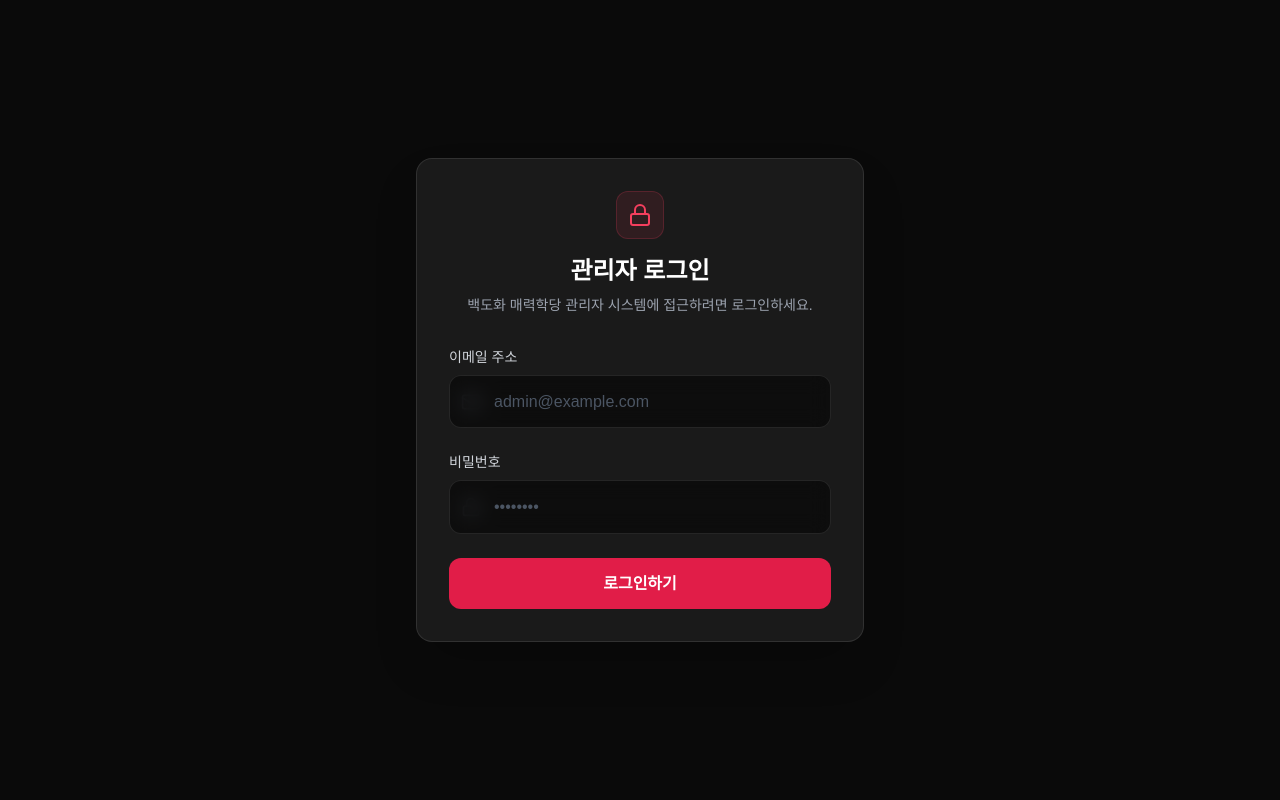
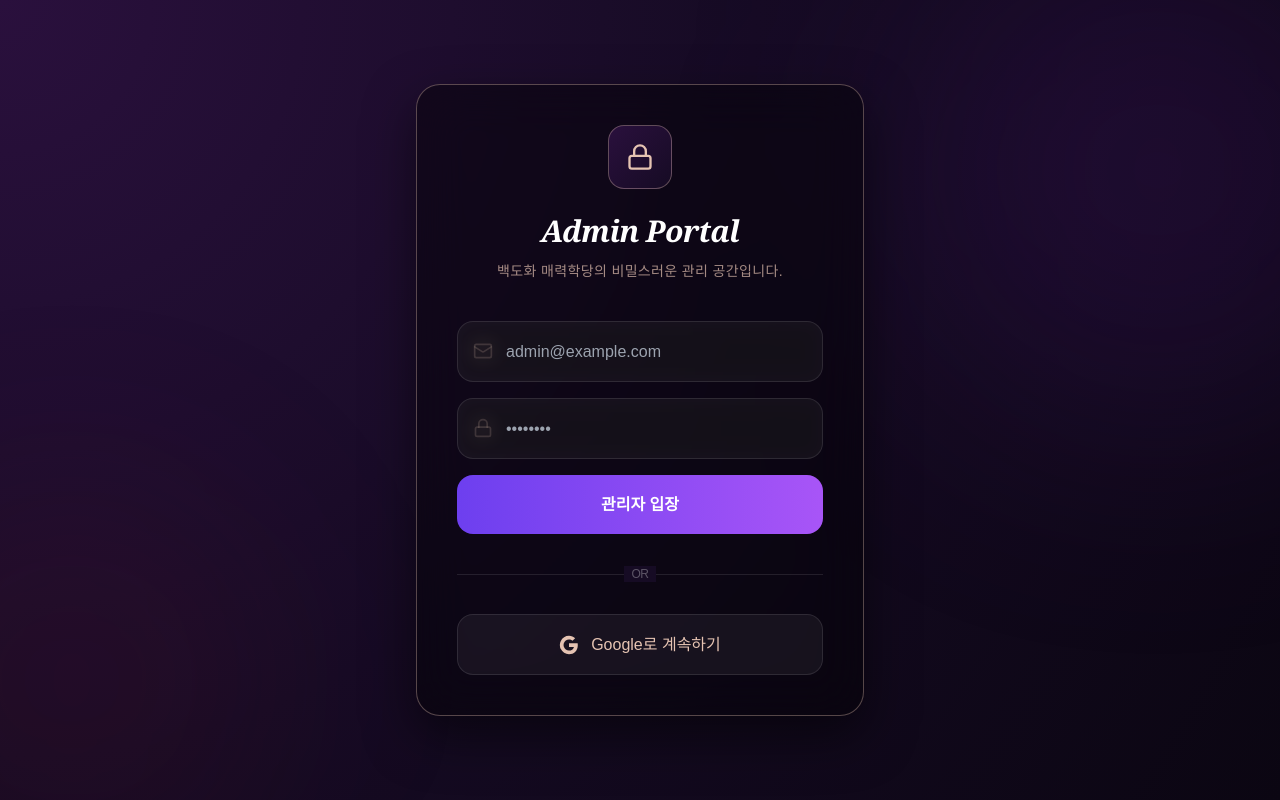
Before and after one commit to woolbo100/buzasun, a Next.js app: page /admin/login in a window 1280 px wide. Built offline with nearby package versions, Linux system fonts and the light colour scheme; no server answers.

Commit message:
feat: add google oauth and restrict admin access to buzasun@gmail.com

```diff
--- a/app/admin/layout.tsx
+++ b/app/admin/layout.tsx
@@ -4,6 +4,9 @@ import { useEffect, useState } from 'react';
 import { useRouter, usePathname } from 'next/navigation';
 import { supabase } from '@/lib/supabase';
 import { Loader2 } from 'lucide-react';
+
+// 허용된 관리자 이메일 목록
+const ADMIN_EMAILS = ['buzasun@gmail.com'];
 
 export default function AdminLayout({
   children,
@@ -16,7 +19,7 @@ export default function AdminLayout({
   const pathname = usePathname();
 
   useEffect(() => {
-    // 로그인 페이지는 인증 체크를 하지 않습니다.
+    // 로그인 페이지는 체크 제외
     if (pathname === '/admin/login') {
       setLoading(false);
       return;
@@ -25,9 +28,11 @@ export default function AdminLayout({
     const checkUser = async () => {
       const { data: { user } } = await supabase.auth.getUser();
 
-      if (!user) {
-        // 로그인하지 않은 경우 로그인 페이지로 이동
-        router.push('/admin/login');
+      // 1. 로그인이 안 되어 있거나 2. 허용되지 않은 이메일인 경우
+      if (!user || !ADMIN_EMAILS.includes(user.email || '')) {
+        // 이미 로그인된 상태라면 로그아웃 시킴 (권한 없는 계정 보호)
+        if (user) await supabase.auth.signOut();
+        router.push('/admin/login?error=unauthorized');
       } else {
         setAuthenticated(true);
       }
@@ -37,7 +42,6 @@ export default function AdminLayout({
     checkUser();
   }, [pathname, router]);
 
-  // 로딩 중일 때 보여줄 화면
   if (loading) {
     return (
       <div className="min-h-screen bg-[#0a0a0a] flex items-center justify-center">
@@ -46,7 +50,6 @@ export default function AdminLayout({
     );
   }
 
-  // 로그인 페이지거나 인증된 경우에만 콘텐츠를 보여줍니다.
   if (pathname === '/admin/login' || authenticated) {
     return <>{children}</>;
   }
--- a/app/admin/login/page.tsx
+++ b/app/admin/login/page.tsx
@@ -1,7 +1,7 @@
 'use client';
 
-import { useState } from 'react';
-import { useRouter } from 'next/navigation';
+import { useState, useEffect } from 'react';
+import { useRouter, useSearchParams } from 'next/navigation';
 import { supabase } from '@/lib/supabase';
 import { Lock, Mail, Loader2 } from 'lucide-react';
 
@@ -11,7 +11,34 @@ export default function AdminLoginPage() {
   const [loading, setLoading] = useState(false);
   const [error, setError] = useState<string | null>(null);
   const router = useRouter();
+  const searchParams = useSearchParams();
 
+  // URL에 에러가 있으면 표시 (예: 허용되지 않은 계정)
+  useEffect(() => {
+    const errorMsg = searchParams.get('error');
+    if (errorMsg === 'unauthorized') {
+      setError('허용되지 않은 계정입니다. 관리자 전용 계정으로 로그인해주세요.');
+    }
+  }, [searchParams]);
+
+  // 구글 로그인 처리
+  const handleGoogleLogin = async () => {
+    setLoading(true);
+    try {
+      const { error } = await supabase.auth.signInWithOAuth({
+        provider: 'google',
+        options: {
+          redirectTo: `${window.location.origin}/admin`,
+        },
+      });
+      if (error) throw error;
+    } catch (err: any) {
+      setError(err.message);
+      setLoading(false);
+    }
+  };
+
+  // 이메일 로그인 처리
   const handleLogin = async (e: React.FormEvent) => {
     e.preventDefault();
     setLoading(true);
@@ -23,66 +50,65 @@ export default function AdminLoginPage() {
         password,
       });
 
-      if (error) {
-        throw error;
-      }
-
-      // 로그인 성공 시 관리자 페이지로 이동
+      if (error) throw error;
       router.push('/admin');
       router.refresh();
     } catch (err: any) {
-      setError(err.message || '로그인에 실패했습니다. 이메일과 비밀번호를 확인해주세요.');
+      setError(err.message || '로그인에 실패했습니다. 정보를 확인해주세요.');
     } finally {
       setLoading(false);
     }
   };
 
   return (
-    <div className="min-h-screen flex items-center justify-center bg-[#0a0a0a] p-4">
-      <div className="w-full max-w-md bg-[#1a1a1a] rounded-2xl border border-white/10 p-8 shadow-2xl">
-        <div className="flex flex-col items-center mb-8">
-          <div className="w-12 h-12 bg-rose-500/10 rounded-xl flex items-center justify-center mb-4 border border-rose-500/20">
-            <Lock className="text-rose-500 w-6 h-6" />
+    <div className="min-h-screen flex items-center justify-center p-4 relative overflow-hidden"
+         style={{ background: 'radial-gradient(circle at top left, #2A103D, #160B24, #0B0612)' }}>
+
+      {/* 배경 장식 */}
+      <div className="absolute top-[-10%] right-[-10%] w-[500px] h-[500px] rounded-full blur-[120px] bg-purple-900/20" />
+      <div className="absolute bottom-[-10%] left-[-10%] w-[400px] h-[400px] rounded-full blur-[100px] bg-rose-900/10" />
+
+      <div className="w-full max-w-md backdrop-blur-xl bg-black/40 rounded-3xl p-10 shadow-[0_20px_50px_rgba(0,0,0,0.5)] relative z-10"
+           style={{ border: '1px solid rgba(229, 195, 178, 0.35)' }}>
+
+        <div className="flex flex-col items-center mb-10">
+          <div className="w-16 h-16 rounded-2xl flex items-center justify-center mb-6"
+               style={{ background: 'linear-gradient(135deg, #2A103D 0%, #160B24 100%)', border: '1px solid rgba(229, 195, 178, 0.35)' }}>
+            <Lock className="w-7 h-7 text-[#E5C3B2]" />
           </div>
-          <h1 className="text-2xl font-bold text-white mb-2">관리자 로그인</h1>
-          <p className="text-gray-400 text-sm text-center">
-            백도화 매력학당 관리자 시스템에 접근하려면 로그인하세요.
+          <h1 className="text-3xl font-bold text-white mb-3 tracking-tight font-serif italic">Admin Portal</h1>
+          <p className="text-[#E5C3B2]/70 text-sm text-center font-light tracking-wide">
+            백도화 매력학당의 비밀스러운 관리 공간입니다.
           </p>
         </div>
 
-        <form onSubmit={handleLogin} className="space-y-6">
-          <div>
-            <label className="block text-sm font-medium text-gray-300 mb-2">이메일 주소</label>
+        <form onSubmit={handleLogin} className="space-y-4">
           <div className="relative">
-              <Mail className="absolute left-3 top-1/2 -translate-y-1/2 w-5 h-5 text-gray-500" />
+            <Mail className="absolute left-4 top-1/2 -translate-y-1/2 w-5 h-5 text-[#E5C3B2]/30" />
             <input
               type="email"
               required
               value={email}
               onChange={(e) => setEmail(e.target.value)}
-                className="w-full bg-black/50 border border-white/10 rounded-xl py-3 pl-11 pr-4 text-white placeholder:text-gray-600 focus:outline-none focus:ring-2 focus:ring-rose-500/50 transition-all"
+              className="w-full bg-white/5 border border-white/10 rounded-2xl py-4 pl-12 pr-4 text-white focus:outline-none focus:border-[#E5C3B2]/50 transition-all"
               placeholder="admin@example.com"
             />
           </div>
-          </div>
 
-          <div>
-            <label className="block text-sm font-medium text-gray-300 mb-2">비밀번호</label>
           <div className="relative">
-              <Lock className="absolute left-3 top-1/2 -translate-y-1/2 w-5 h-5 text-gray-500" />
+            <Lock className="absolute left-4 top-1/2 -translate-y-1/2 w-5 h-5 text-[#E5C3B2]/30" />
             <input
               type="password"
               required
               value={password}
               onChange={(e) => setPassword(e.target.value)}
-                className="w-full bg-black/50 border border-white/10 rounded-xl py-3 pl-11 pr-4 text-white placeholder:text-gray-600 focus:outline-none focus:ring-2 focus:ring-rose-500/50 transition-all"
+              className="w-full bg-white/5 border border-white/10 rounded-2xl py-4 pl-12 pr-4 text-white focus:outline-none focus:border-[#E5C3B2]/50 transition-all"
               placeholder="••••••••"
             />
           </div>
-          </div>
 
           {error && (
-            <div className="bg-rose-500/10 border border-rose-500/20 text-rose-500 text-sm p-4 rounded-xl">
+            <div className="bg-rose-950/30 border border-rose-500/20 text-rose-300 text-xs p-4 rounded-xl text-center">
               {error}
             </div>
           )}
@@ -90,18 +116,31 @@ export default function AdminLoginPage() {
           <button
             type="submit"
             disabled={loading}
-            className="w-full bg-rose-600 hover:bg-rose-700 disabled:bg-rose-600/50 text-white font-semibold py-3 rounded-xl transition-all flex items-center justify-center gap-2"
+            className="w-full rounded-2xl py-4 text-white font-bold transition-all hover:scale-[1.01] active:scale-95"
+            style={{ background: 'linear-gradient(to right, #6D3FEF, #A855F7)' }}
           >
-            {loading ? (
-              <>
-                <Loader2 className="w-5 h-5 animate-spin" />
-                로그인 중...
-              </>
-            ) : (
-              '로그인하기'
-            )}
+            {loading ? <Loader2 className="w-5 h-5 animate-spin mx-auto" /> : '관리자 입장'}
           </button>
         </form>
+
+        <div className="relative my-8">
+          <div className="absolute inset-0 flex items-center"><div className="w-full border-t border-white/10"></div></div>
+          <div className="relative flex justify-center text-xs uppercase"><span className="bg-[#160B24] px-2 text-white/30 tracking-tighter">OR</span></div>
+        </div>
+
+        <button
+          onClick={handleGoogleLogin}
+          disabled={loading}
+          className="w-full py-4 rounded-2xl bg-white/5 border border-white/10 text-[#E5C3B2] font-medium flex items-center justify-center gap-3 hover:bg-white/10 transition-all active:scale-95"
+        >
+          <svg className="w-5 h-5" viewBox="0 0 24 24">
+            <path fill="currentColor" d="M22.56 12.25c0-.78-.07-1.53-.2-2.25H12v4.26h5.92c-.26 1.37-1.04 2.53-2.21 3.31v2.77h3.57c2.08-1.92 3.28-4.74 3.28-8.09z" />
+            <path fill="currentColor" d="M12 23c2.97 0 5.46-.98 7.28-2.66l-3.57-2.77c-.98.66-2.23 1.06-3.71 1.06-2.86 0-5.29-1.93-6.16-4.53H2.18v2.84C3.99 20.53 7.7 23 12 23z" />
+            <path fill="currentColor" d="M5.84 14.09c-.22-.66-.35-1.36-.35-2.09s.13-1.43.35-2.09V7.07H2.18C1.43 8.55 1 10.22 1 12s.43 3.45 1.18 4.93l3.66-2.84z" />
+            <path fill="currentColor" d="M12 5.38c1.62 0 3.06.56 4.21 1.64l3.15-3.15C17.45 2.09 14.97 1 12 1 7.7 1 3.99 3.47 2.18 7.07l3.66 2.84c.87-2.6 3.3-4.53 6.16-4.53z" />
+          </svg>
+          Google로 계속하기
+        </button>
       </div>
     </div>
   );
```
Lines whose indentation alone changed are shown as unchanged.
